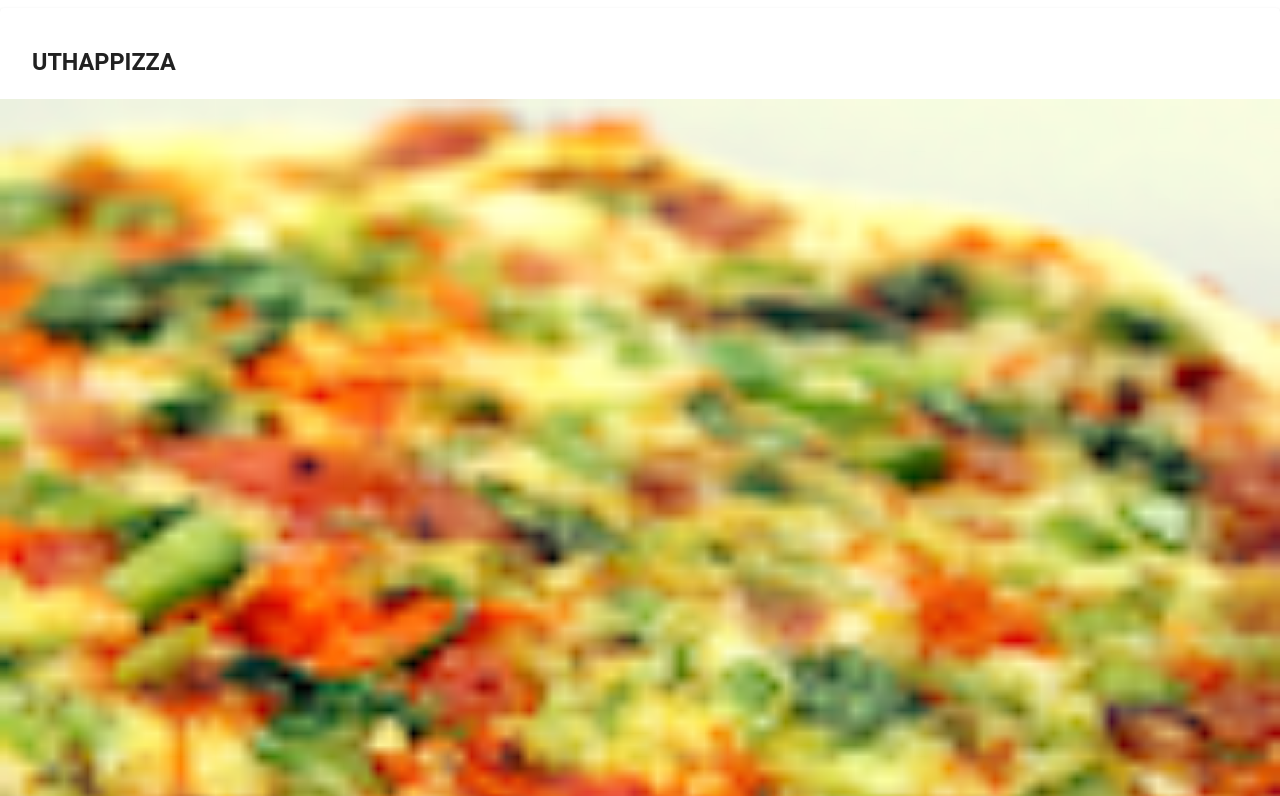
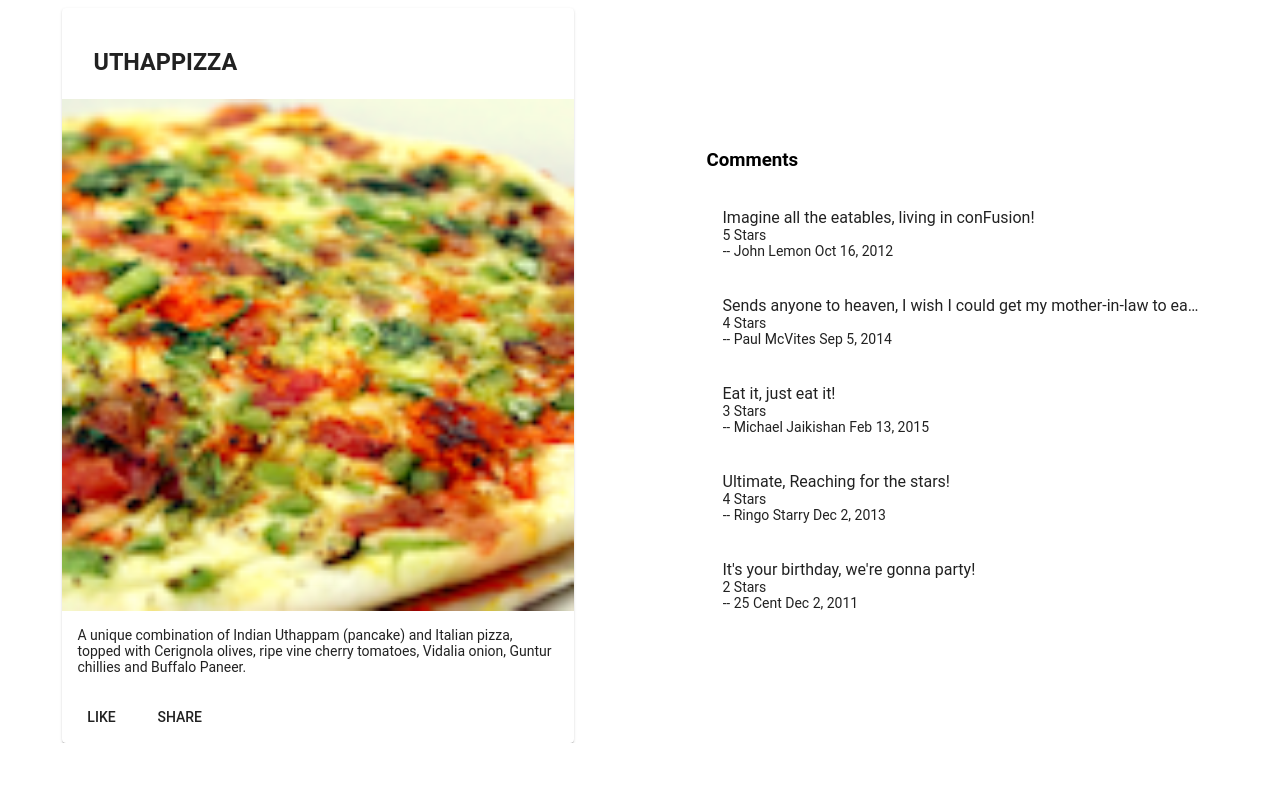
Before and after one commit to AbdulRahman78/Angular-Project, an Angular app: page / in a window 1280 px wide. Shown: the part 546-1342 px from the top of the page. After the commit the page ends 1289 px from the top, so only its background shows below. Built offline with nearby package versions, Linux system fonts and the light colour scheme.

Commit message:
Data Binding

```diff
--- a/src/app/app.module.ts
+++ b/src/app/app.module.ts
@@ -10,11 +10,13 @@
 import { FlexLayoutModule } from '@angular/flex-layout';
 import 'hammerjs';
 import { MenuComponent } from './menu/menu.component';
+import { DishdetailComponent } from './dishdetail/dishdetail.component';
 
 @NgModule({
   declarations: [
     AppComponent,
-    MenuComponent
+    MenuComponent,
+    DishdetailComponent
   ],
   imports: [
     BrowserModule,
--- /dev/null
+++ b/src/app/dishdetail/dishdetail.component.html
@@ -0,0 +1,43 @@
+<div class="container"
+    fxLayout="row"
+    fxLayout.sm="column"
+    fxLayout.xs="column"
+    fxLayoutAlign.gt-md="space-around center"
+    fxLayoutGap="10px"
+    fxLayoutGap.xs="0"
+    >
+    <div fxFlex="40">
+      <mat-card *ngIf="dish">
+        <mat-card-header >
+          <mat-card-title>
+            <h3>{{dish.name | uppercase}}</h3>
+          </mat-card-title>
+        </mat-card-header>
+        <img mat-card-image src="{{dish.image}}" alt="{{dish.name}}">
+        <mat-card-content>
+          <p>{{dish.description}}</p>
+        </mat-card-content>
+        <mat-card-actions>
+          <button mat-button>LIKE</button>
+          <button mat-button>SHARE</button>
+        </mat-card-actions>
+      </mat-card>
+    </div>
+
+  <div fxFlex="40">
+    <mat-list *ngIf="dish">
+      <h3>Comments</h3>
+      <mat-list-item *ngFor="let comment of dish.comments">
+        <h4 matLine>
+          <span>{{comment.comment}}</span>
+        </h4>
+        <p matLine>
+          <span>{{comment.rating}} Stars</span>
+        </p>
+        <p matLine>
+          <span>-- {{comment.author}} {{comment.date | date}}</span>
+        </p>
+      </mat-list-item>
+    </mat-list>
+  </div>
+</div>
--- /dev/null
+++ b/src/app/dishdetail/dishdetail.component.ts
@@ -0,0 +1,18 @@
+import { Component, OnInit, Input } from '@angular/core';
+import { Dish } from "../shared/dish";
+
+@Component({
+  selector: 'app-dishdetail',
+  templateUrl: './dishdetail.component.html',
+  styleUrls: ['./dishdetail.component.scss']
+})
+export class DishdetailComponent implements OnInit {
+
+  @Input()
+  dish = Dish;
+  constructor() { }
+
+  ngOnInit() {
+  }
+
+}
--- a/src/app/menu/menu.component.html
+++ b/src/app/menu/menu.component.html
@@ -11,7 +11,7 @@
 
   <div fxFlex>
     <mat-grid-list cols="2" rowHeight="200px">
-      <mat-grid-tile *ngFor="let dish of dishes">
+      <mat-grid-tile *ngFor="let dish of dishes" (click)="onSelect(dish)">
         <img height="200px" src={{dish.image}} alt={{dish.name}}>
         <mat-grid-tile-footer>
           <h1> {{dish.name | uppercase}} </h1>
@@ -19,23 +19,6 @@
       </mat-grid-tile>
     </mat-grid-list>
   </div>
-
-  <div fxFlex *ngIf="selectedDish">
-    <mat-card>
-      <mat-card-header>
-        <mat-card-title>
-          <h3>{{selectedDish.name | uppercase}}</h3>
-        </mat-card-title>
-      </mat-card-header>
-      <img mat-card-image src="{{selectedDish.image}}" alt="{{selectedDish.name}}">
-      <mat-card-content>
-        <p>{{selectedDish.description}}</p>
-      </mat-card-content>
-      <mat-card-actions>
-        <button mat-button>LIKE</button>
-        <button mat-button>SHARE</button>
-      </mat-card-actions>
-    </mat-card>
-  </div>
+  <app-dishdetail [dish]="selectedDish"></app-dishdetail>
 
 </div>
--- a/src/app/menu/menu.component.ts
+++ b/src/app/menu/menu.component.ts
@@ -1,48 +1,6 @@
 import { Component, OnInit } from '@angular/core';
 import { Dish } from '../shared/dish';
-
-const DISHES: Dish[] = [
-  {
-    id: '0',
-    name: 'Uthappizza',
-    image: '/assets/images/uthappizza.png',
-    category: 'mains',
-    featured: true,
-    label: 'Hot',
-    price: '4.99',
-    // tslint:disable-next-line:max-line-length
-    description: 'A unique combination of Indian Uthappam (pancake) and Italian pizza, topped with Cerignola olives, ripe vine cherry tomatoes, Vidalia onion, Guntur chillies and Buffalo Paneer.'
-  },
-  {
-    id: '1',
-    name: 'Zucchipakoda',
-    image: '/assets/images/zucchipakoda.png',
-    category: 'appetizer',
-    featured: false,
-    label: '',
-    price: '1.99',
-    description: 'Deep fried Zucchini coated with mildly spiced Chickpea flour batter accompanied with a sweet-tangy tamarind sauce'
-  },
-  {
-    id: '2',
-    name: 'Vadonut',
-    image: '/assets/images/vadonut.png',
-    category: 'appetizer',
-    featured: false,
-    label: 'New',
-    price: '1.99',
-    description: 'A quintessential ConFusion experience, is it a vada or is it a donut?'
-  },
-  {
-    id: '3',
-    name: 'ElaiCheese Cake',
-    image: '/assets/images/elaicheesecake.png',
-    category: 'dessert',
-    featured: false,
-    label: '',
-    price: '2.99',
-    description: 'A delectable, semi-sweet New York Style Cheese Cake, with Graham cracker crust and spiced with Indian cardamoms'
-  }];
+import { DISHES } from '../shared/dishes'
 
 @Component({
   selector: 'app-menu',
@@ -60,4 +18,8 @@
   ngOnInit() {
   }
 
+  onSelect(dish: Dish){
+    this.selectedDish = dish;
+  }
+
 }
--- /dev/null
+++ b/src/app/shared/comment.ts
@@ -0,0 +1,6 @@
+export class Comment {
+    rating: number;
+    comment: string;
+    author: string;
+    date: string;
+}
--- a/src/app/shared/dish.ts
+++ b/src/app/shared/dish.ts
@@ -1,3 +1,4 @@
+import { Comment } from './comment';
 export class Dish {
     id: string;
     name: string;
@@ -7,5 +8,5 @@
     label: string;
     price: string;
     description: string;
-
+    comments: Comment[];
 }
--- /dev/null
+++ b/src/app/shared/dishes.ts
@@ -0,0 +1,173 @@
+import { Dish } from './dish';
+
+export const DISHES: Dish[] = [
+    {
+        id: '0',
+        name: 'Uthappizza',
+        image: '/assets/images/uthappizza.png',
+        category: 'mains',
+        featured: true,
+        label: 'Hot',
+        price: '4.99',
+        // tslint:disable-next-line:max-line-length
+        description: 'A unique combination of Indian Uthappam (pancake) and Italian pizza, topped with Cerignola olives, ripe vine cherry tomatoes, Vidalia onion, Guntur chillies and Buffalo Paneer.',
+        comments: [
+            {
+                rating: 5,
+                comment: 'Imagine all the eatables, living in conFusion!',
+                author: 'John Lemon',
+                date: '2012-10-16T17:57:28.556094Z'
+            },
+            {
+                rating: 4,
+                comment: 'Sends anyone to heaven, I wish I could get my mother-in-law to eat it!',
+                author: 'Paul McVites',
+                date: '2014-09-05T17:57:28.556094Z'
+            },
+            {
+                rating: 3,
+                comment: 'Eat it, just eat it!',
+                author: 'Michael Jaikishan',
+                date: '2015-02-13T17:57:28.556094Z'
+            },
+            {
+                rating: 4,
+                comment: 'Ultimate, Reaching for the stars!',
+                author: 'Ringo Starry',
+                date: '2013-12-02T17:57:28.556094Z'
+            },
+            {
+                rating: 2,
+                comment: 'It\'s your birthday, we\'re gonna party!',
+                author: '25 Cent',
+                date: '2011-12-02T17:57:28.556094Z'
+            }
+        ]
+    },
+    {
+        id: '1',
+        name: 'Zucchipakoda',
+        image: '/assets/images/zucchipakoda.png',
+        category: 'appetizer',
+        featured: false,
+        label: '',
+        price: '1.99',
+        description: 'Deep fried Zucchini coated with mildly spiced Chickpea flour batter accompanied with a sweet-tangy tamarind sauce',
+        comments: [
+            {
+                rating: 5,
+                comment: 'Imagine all the eatables, living in conFusion!',
+                author: 'John Lemon',
+                date: '2012-10-16T17:57:28.556094Z'
+            },
+            {
+                rating: 4,
+                comment: 'Sends anyone to heaven, I wish I could get my mother-in-law to eat it!',
+                author: 'Paul McVites',
+                date: '2014-09-05T17:57:28.556094Z'
+            },
+            {
+                rating: 3,
+                comment: 'Eat it, just eat it!',
+                author: 'Michael Jaikishan',
+                date: '2015-02-13T17:57:28.556094Z'
+            },
+            {
+                rating: 4,
+                comment: 'Ultimate, Reaching for the stars!',
+                author: 'Ringo Starry',
+                date: '2013-12-02T17:57:28.556094Z'
+            },
+            {
+                rating: 2,
+                comment: 'It\'s your birthday, we\'re gonna party!',
+                author: '25 Cent',
+                date: '2011-12-02T17:57:28.556094Z'
+            }
+        ]
+    },
+    {
+        id: '2',
+        name: 'Vadonut',
+        image: '/assets/images/vadonut.png',
+        category: 'appetizer',
+        featured: false,
+        label: 'New',
+        price: '1.99',
+        description: 'A quintessential ConFusion experience, is it a vada or is it a donut?',
+        comments: [
+            {
+                rating: 5,
+                comment: 'Imagine all the eatables, living in conFusion!',
+                author: 'John Lemon',
+                date: '2012-10-16T17:57:28.556094Z'
+            },
+            {
+                rating: 4,
+                comment: 'Sends anyone to heaven, I wish I could get my mother-in-law to eat it!',
+                author: 'Paul McVites',
+                date: '2014-09-05T17:57:28.556094Z'
+            },
+            {
+                rating: 3,
+                comment: 'Eat it, just eat it!',
+                author: 'Michael Jaikishan',
+                date: '2015-02-13T17:57:28.556094Z'
+            },
+            {
+                rating: 4,
+                comment: 'Ultimate, Reaching for the stars!',
+                author: 'Ringo Starry',
+                date: '2013-12-02T17:57:28.556094Z'
+            },
+            {
+                rating: 2,
+                comment: 'It\'s your birthday, we\'re gonna party!',
+                author: '25 Cent',
+                date: '2011-12-02T17:57:28.556094Z'
+            }
+        ]
+    },
+    {
+        id: '3',
+        name: 'ElaiCheese Cake',
+        image: '/assets/images/elaicheesecake.png',
+        category: 'dessert',
+        featured: false,
+        label: '',
+        price: '2.99',
+        description: 'A delectable, semi-sweet New York Style Cheese Cake, with Graham cracker crust and spiced with Indian cardamoms',
+        comments: [
+            {
+                rating: 5,
+                comment: 'Imagine all the eatables, living in conFusion!',
+                author: 'John Lemon',
+                date: '2012-10-16T17:57:28.556094Z'
+            },
+            {
+                rating: 4,
+                comment: 'Sends anyone to heaven, I wish I could get my mother-in-law to eat it!',
+                author: 'Paul McVites',
+                date: '2014-09-05T17:57:28.556094Z'
+            },
+            {
+                rating: 3,
+                comment: 'Eat it, just eat it!',
+                author: 'Michael Jaikishan',
+                date: '2015-02-13T17:57:28.556094Z'
+            },
+            {
+                rating: 4,
+                comment: 'Ultimate, Reaching for the stars!',
+                author: 'Ringo Starry',
+                date: '2013-12-02T17:57:28.556094Z'
+            },
+            {
+                rating: 2,
+                comment: 'It\'s your birthday, we\'re gonna party!',
+                author: '25 Cent',
+                date: '2011-12-02T17:57:28.556094Z'
+            }
+        ]
+    }
+];
```
Also changed, not shown: src/app/app.component.html (line endings or trailing spaces), src/app/dishdetail/dishdetail.component.scss (added), 1 other file (tests, documents, lock files or other folders).
